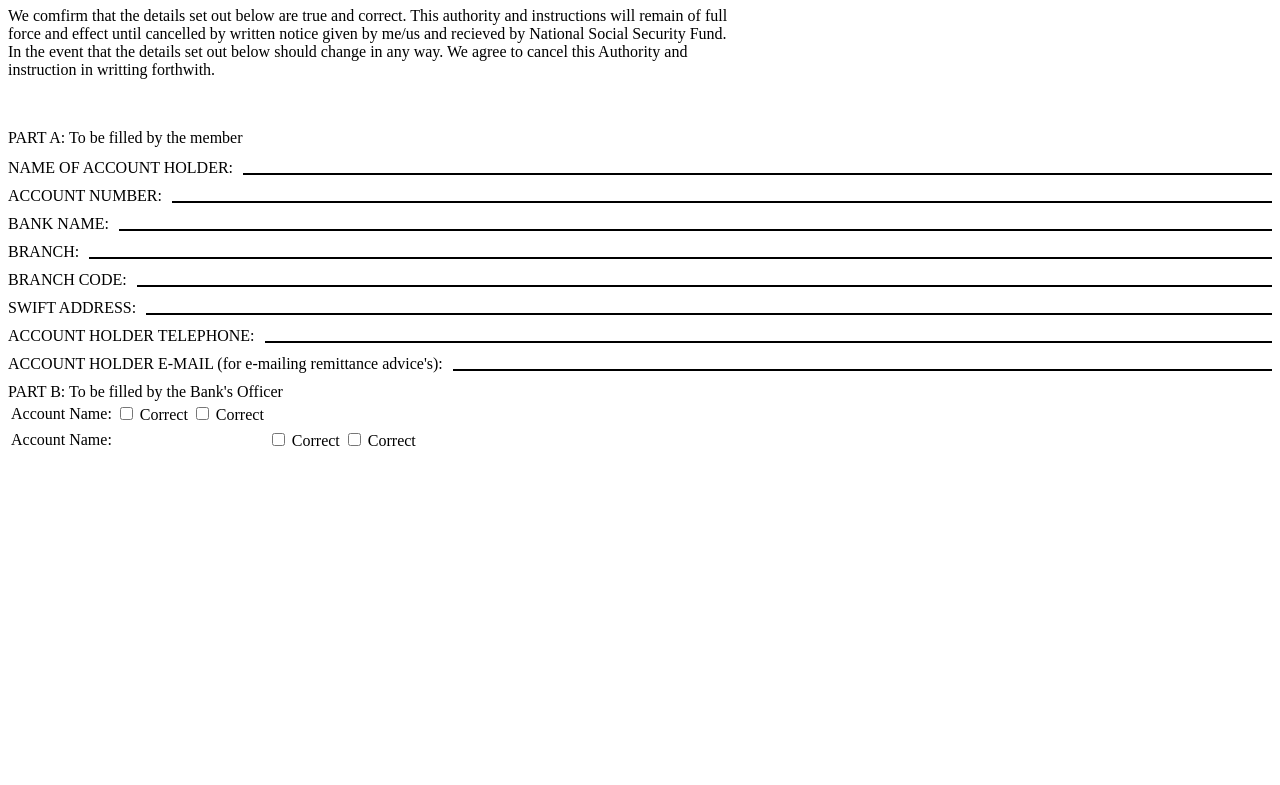
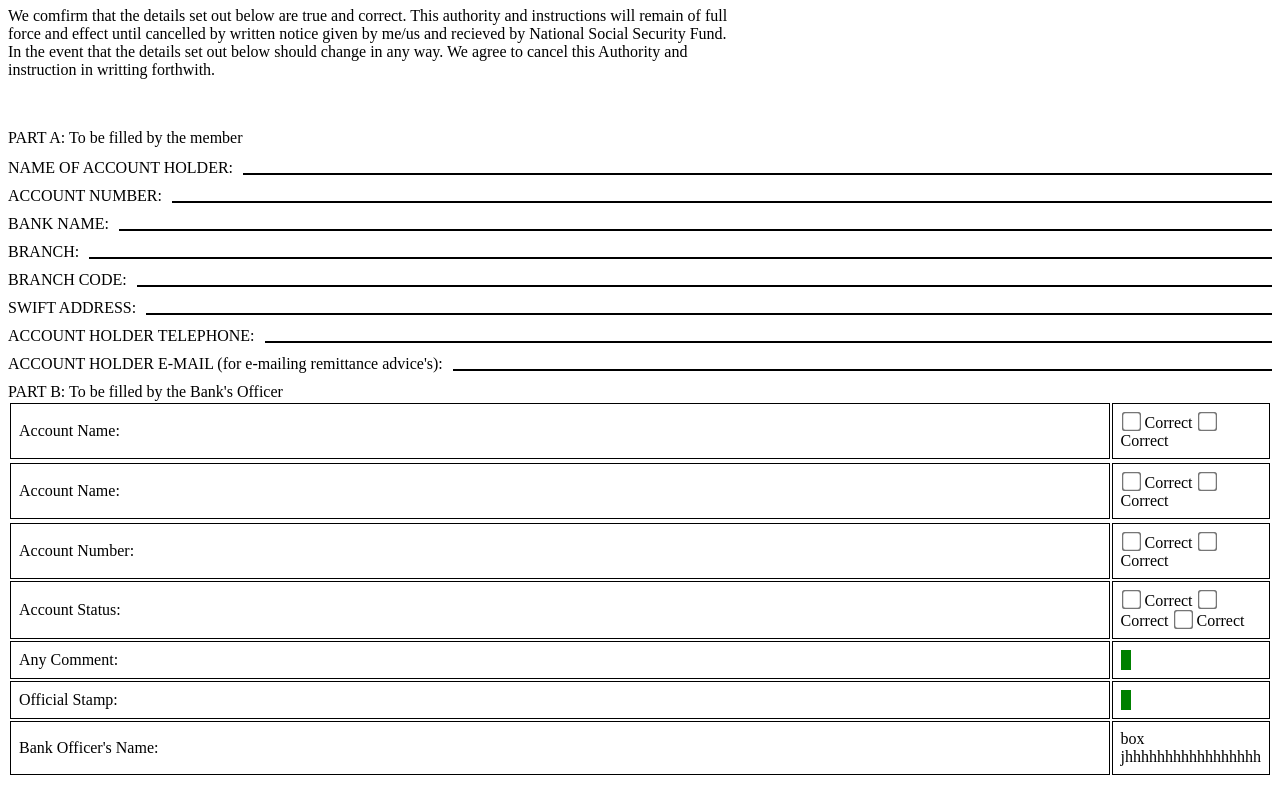
Before and after one commit to Miriam2245/bank-details-form, a plain HTML site: page index.html in a window 1280 px wide. Shown: the part 197-982 px from the top of the page. Before the commit the page ends 800 px from the top, so only its background shows below. Drawn offline with Linux system fonts and the light colour scheme.

Commit message:
table changes

```diff
--- a/index.html
+++ b/index.html
@@ -78,6 +78,7 @@
         <hr class="line-1">
       </div>
     </div>
+
     <div class="table">
       <p>PART B: To be filled by the Bank's Officer</p>
       <table>
@@ -92,8 +93,17 @@
         </tr>
         <tr>
           <tr class="row-1">
-            <td colspan="2" class="account-details">Account Name:</td>
-            <td colspan="2" class="account-details">
+            <td class="account-details">Account Name:</td>
+            <td class="account-details">
+              <input type="checkbox" class="correct">
+              <label> Correct</label>
+              <input type="checkbox" class="correct">
+              <label> Correct</label>
+            </td>
+          </tr>
+          <tr><tr>
+            <td class="account-details">Account Number:</td>
+            <td class="account-details">
               <input type="checkbox" class="correct">
               <label> Correct</label>
               <input type="checkbox" class="correct">
@@ -101,6 +111,32 @@
             </td>
           </tr>
           <tr>
+            <td class="account-details">Account Status:</td>
+            <td class="account-details">
+              <input type="checkbox" class="correct">
+              <label> Correct</label>
+              <input type="checkbox" class="correct">
+              <label> Correct</label>
+              <input type="checkbox" class="correct">
+              <label> Correct</label>
+            </td>
+          </tr>
+          <tr>
+            <td class="account-details">Any Comment:</td>
+            <td class="account-details">
+              <div class="green-little-box"></div>
+            </td>
+          </tr>
+          <tr>
+            <td class="account-details">Official Stamp:</td>
+            <td class="account-details">
+              <div class="green-little-box"></div>
+            </td>
+          </tr>
+          <tr>
+            <td class="account-details">Bank Officer's Name:</td>
+            <td class="account-details">box jhhhhhhhhhhhhhhhhh</td>
+          </tr>
       </table>
     </div>
 </body>
--- a/style.css
+++ b/style.css
@@ -80,3 +80,25 @@ p{
 .table{
   margin-top: 10px;
 }
+.officer-details-table{
+  width: 100%;
+  border-collapse: collapse;
+
+}
+.account-details{
+  width: 100%;
+  border: 1px solid black;
+  text-align: left;
+  padding: 8px;
+}
+.correct{
+  ms-transform: scale(1.5);
+  webkit-transform: scale(1.5);
+  transform: scale(1.5);
+
+}
+.green-little-box{
+  width: 10px;
+  height: 20px;
+  background-color: green;
+}
```
